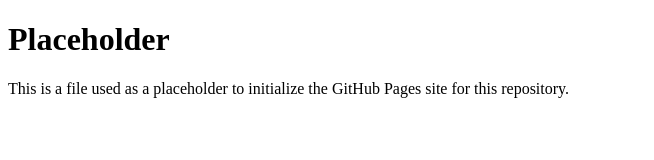
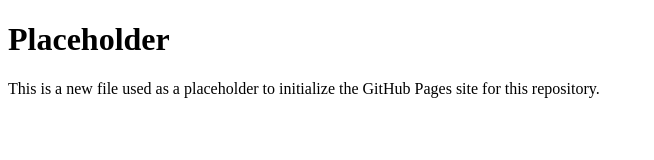
Before and after one commit to garrettjstevens/bioinfo-intro-python, a plain HTML site: page docs/index.html in a window 1280 px wide. Shown: the whole page, without its empty margins (0-654 px from the left). Drawn offline with Linux system fonts and the light colour scheme.

Commit message:
Add one word to test GitHub Pages update

```diff
--- a/docs/index.html
+++ b/docs/index.html
@@ -4,7 +4,7 @@
 
 		<h1>Placeholder</h1>
 
-		<p>This is a file used as a placeholder to initialize the GitHub Pages site for this repository.</p>
+		<p>This is a new file used as a placeholder to initialize the GitHub Pages site for this repository.</p>
 
 	</body>
 </html>
```
